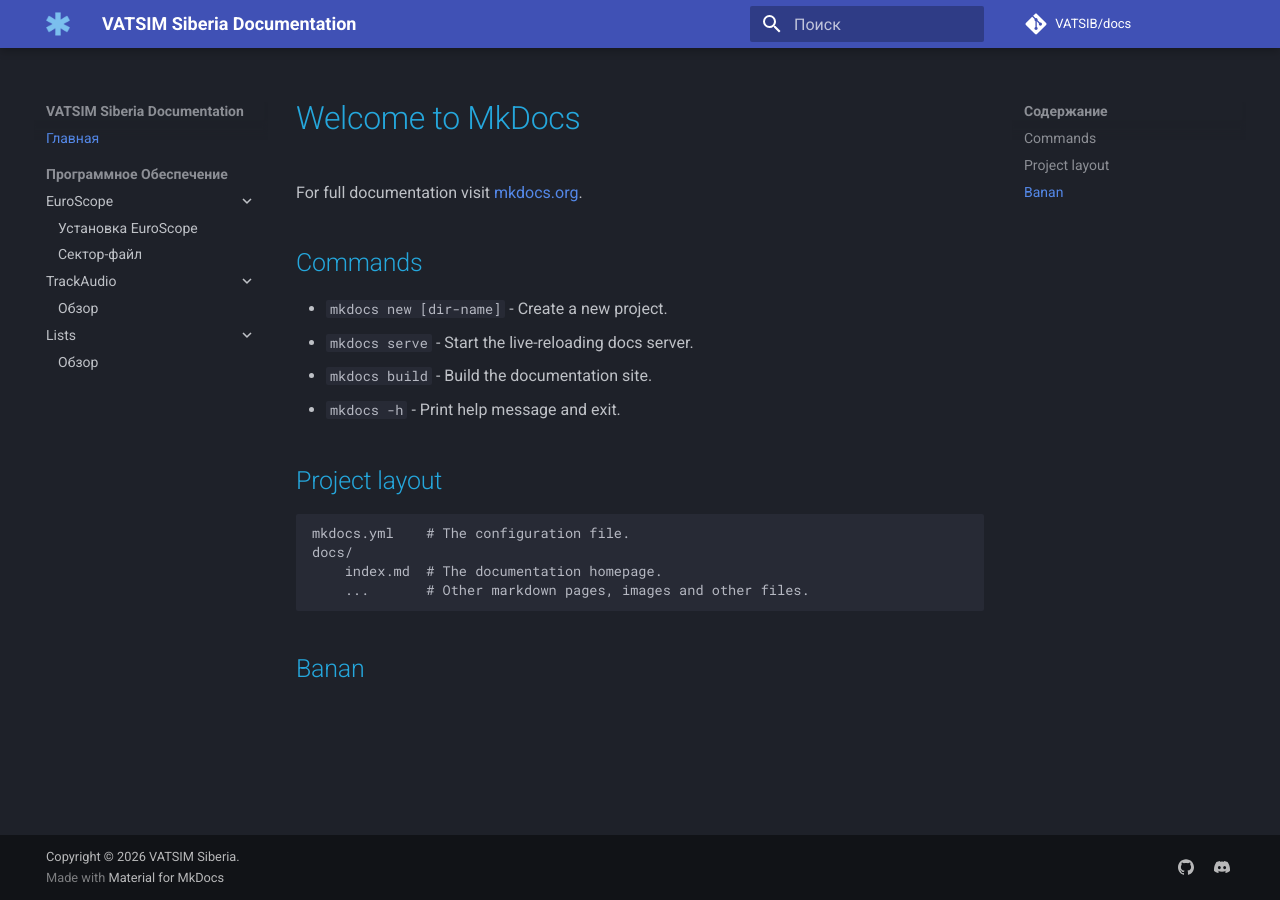
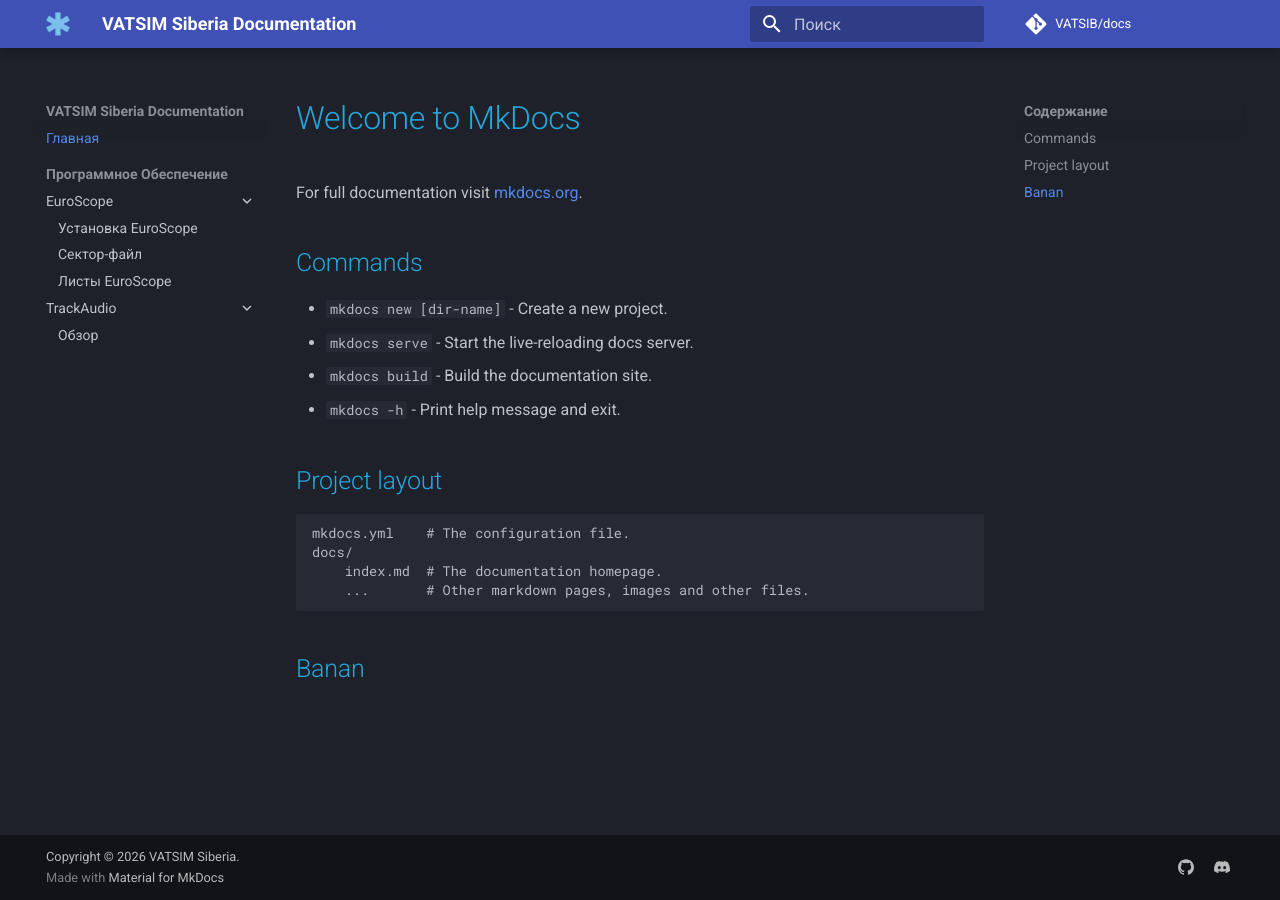
Before and after one commit to VATSIB/docs, an MkDocs documentation site: the page built from docs/index.md, in a window 1280 px wide. Built offline with MkDocs 1.6.1 and Material for MkDocs 9.7.7, drawn with Linux system fonts in a browser that asks for light colours; comment, search, counter and statistics services are not loaded.

Commit message:
Update EuroScope section in mkdocs.yml

```diff
--- a/mkdocs.yml
+++ b/mkdocs.yml
@@ -33,11 +33,10 @@
       - EuroScope:
           - Установка EuroScope:   software/euroscope.md
           - Сектор-файл: software/sector-file.md
-
+          - Листы EuroScope: software/lists.md
       - TrackAudio:
           - Обзор: software/trackaudio.md
-      - Lists:
-          - Обзор: software/lists.md
+
 
 extra_css:
   - assets/style/extra.css
```
